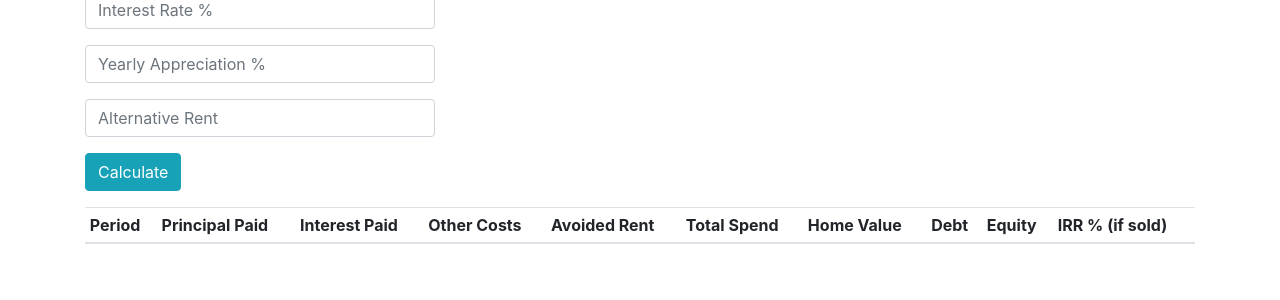
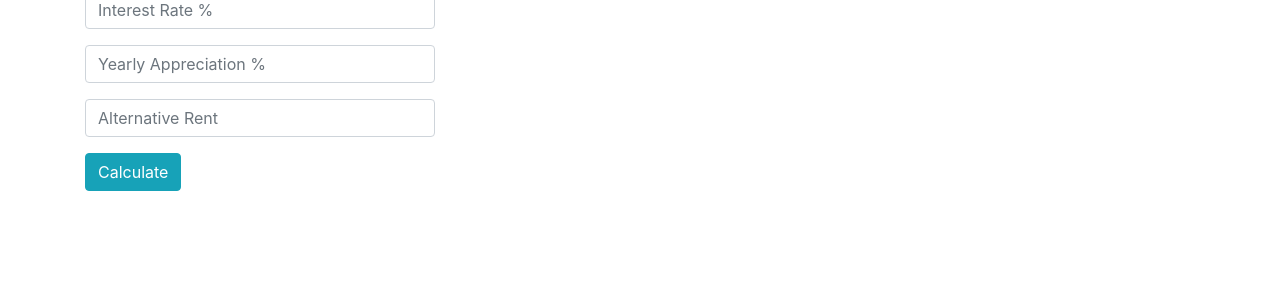
Before and after one commit to edelgm6/mortgage-calc, a Django app: page / in a window 1280 px wide. Shown: the part 327-627 px from the top of the page. Run offline with Django 3.2, Linux system fonts and the light colour scheme; lists and menus that the app fills with data are empty; some libraries are stand-ins or nearby versions.

Commit message:
Updated to hide header row of table

```diff
--- a/calc/static/calc/js/get-stream.js
+++ b/calc/static/calc/js/get-stream.js
@@ -56,6 +56,7 @@ $('#calculate').click(function() {
 			});
 		});
 		$('#takeaways').fadeIn(1000);
+		$('#thead').fadeIn(1000);
 		$(".mortgage").each(function(index) {
 			$(this).delay(150 * index).fadeIn(1000);
 		});
--- a/calc/templates/calc/index.html
+++ b/calc/templates/calc/index.html
@@ -139,7 +139,7 @@
 </div>
 
 <table class="table table-sm">
-  <thead>
+  <thead id="thead" style="display:none;">
     <tr>
       <th scope="col">Period</th>
 		<th scope="col">Principal Paid</th>
@@ -154,20 +154,7 @@
     </tr>
   </thead>
   <tbody id="tbody" name="tbody">
-    {% for stream in cash_stream %}
-	  <tr name="whatever">
-      	  <th name="year" scope="row">{{ stream.year }}</th>
-		  <td name="principal-payment">{{ stream.principal_payment|floatformat:"0"|intcomma }}</td>
-		  <td name="debt-payment">{{ stream.debt_payment|floatformat:"0"|intcomma }}</td>
-		  <td name="other-costs">{{ stream.other_costs|floatformat:"0"|intcomma }}</td>
-		  <td name="saved-rent">{{ stream.saved_rent|floatformat:"0"|intcomma }}</td>
-		  <td name="total">{{ stream.total|floatformat:"0"|intcomma }}</td>
-		  <td name="value">{{ stream.value|floatformat:"0"|intcomma }}</td>
-		  <td name="debt">{{ stream.debt|floatformat:"0"|intcomma }}</td>
-		  <td name="equity">{{ stream.equity|floatformat:"0"|intcomma }}</td>
-          <td name="irr">{{ stream.irr|floatformat:2 }}</td>
-    </tr>
-	{% endfor %}
+
   </tbody>
 </table>
 
```
